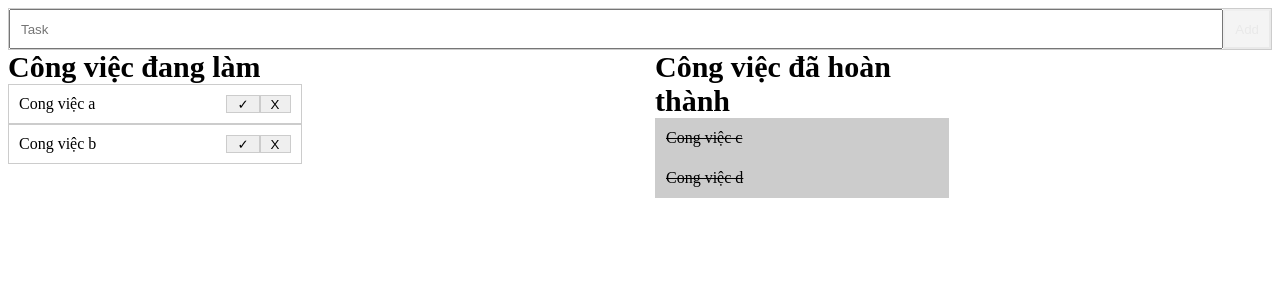
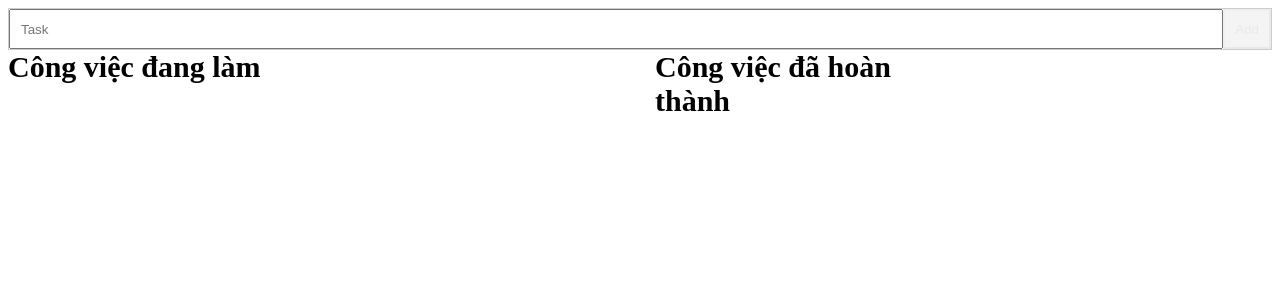
Before and after one commit to thichChiaSe/Spacedev-Project, a React (Vite) app: page / in a window 1280 px wide. Shown: the top 300 px of the page. Built offline with nearby package versions, Linux system fonts and the light colour scheme.

Commit message:
chore : finish todoapp

```diff
--- a/src/App.jsx
+++ b/src/App.jsx
@@ -1,30 +1,20 @@
-import { useState } from "react";
+import { useEffect, useState } from "react";
 import reactLogo from "./assets/react.svg";
 import { ToDoList } from "./components/todoList";
 
+const Store = "TO_DO_APP";
 function App() {
-  const [todo, setTodo] = useState([
-    {
-      id: 1,
-      name: "Cong việc a",
-      isComplete: false,
-    },
-    {
-      id: 2,
-      name: "Cong việc b",
-      isComplete: false,
-    },
-    {
-      id: 3,
-      name: "Cong việc c",
-      isComplete: true,
-    },
-    {
-      id: 4,
-      name: "Cong việc d",
-      isComplete: true,
-    },
-  ]);
+  //lưu giá trị vào localstorage
+  const [todo, setTodo] = useState(() => {
+    let list = localStorage.getItem(Store);
+    if (list) {
+      return JSON.parse(list);
+    }
+    return [];
+  });
+  useEffect(() => {
+    localStorage.setItem(Store, JSON.stringify(todo));
+  }, [todo]);
 
   const onAdd = (name) => {
     const task = {
```
